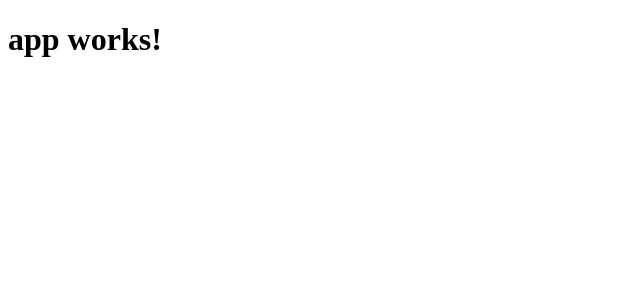
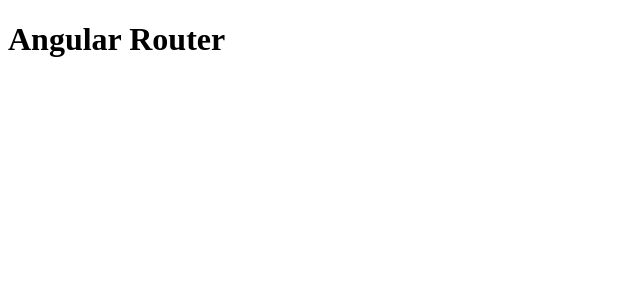
Before and after one commit to ZhangZongkun/my-router, an Angular app: page / in a window 1280 px wide. Shown: the top 300 px of the page, without its empty margins (0-640 px from the left). Built offline with nearby package versions, Linux system fonts and the light colour scheme.

Commit message:
增加app-routing

```diff
--- /dev/null
+++ b/src/app/app-routing.module.ts
@@ -0,0 +1,18 @@
+import { NgModule } from '@angular/core';
+import { RouterModule, Routes } from '@angular/router';
+
+import { PageNotFoundComponent } from './not-found.component';
+
+const appRoutes: Routes = [
+  {path: '**', component: PageNotFoundComponent}
+];
+
+@NgModule({
+  imports: [
+    RouterModule.forRoot(appRoutes)
+  ],
+  declarations: [],
+  exports: [RouterModule]
+})
+export class AppRoutingModule {
+}
--- a/src/app/app.component.html
+++ b/src/app/app.component.html
@@ -1,3 +1 @@
-<h1>
-  {{title}}
-</h1>
+<h1 class="title">Angular Router</h1>
--- /dev/null
+++ b/src/app/not-found.component.ts
@@ -0,0 +1,11 @@
+/**
+ * Created by Administrator on 2017/11/9.
+ */
+
+import { Component } from '@angular/core';
+
+@Component({
+  template: '<h2>Page not found</h2>'
+})
+export class PageNotFoundComponent {
+}
```
Also changed, not shown: src/app/app.module.ts (+5 -2 lines).
